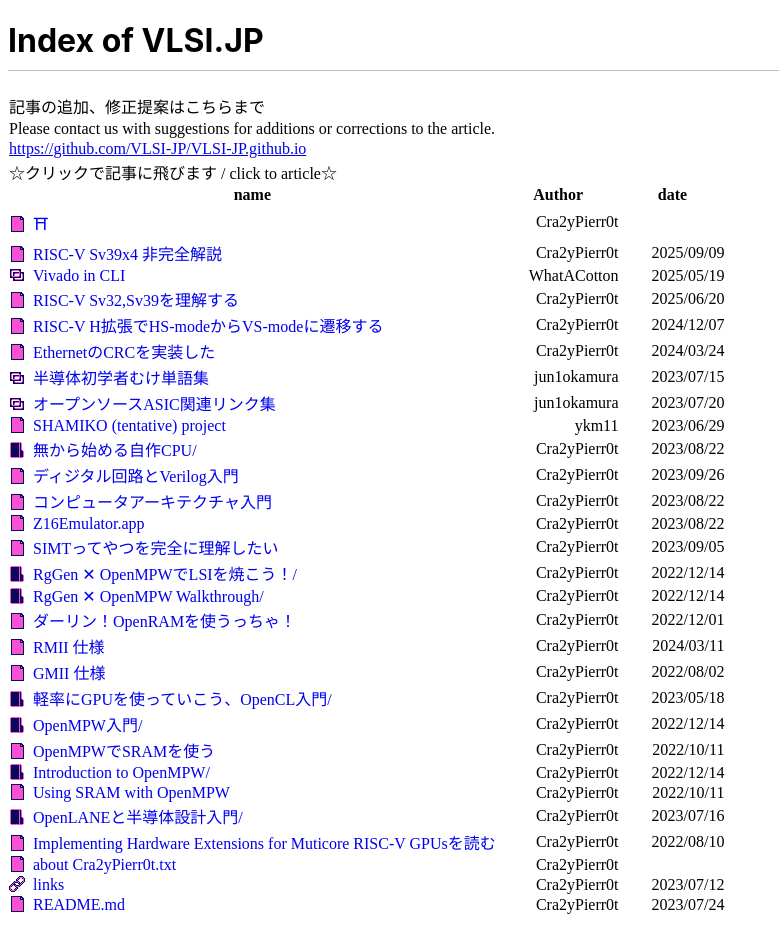
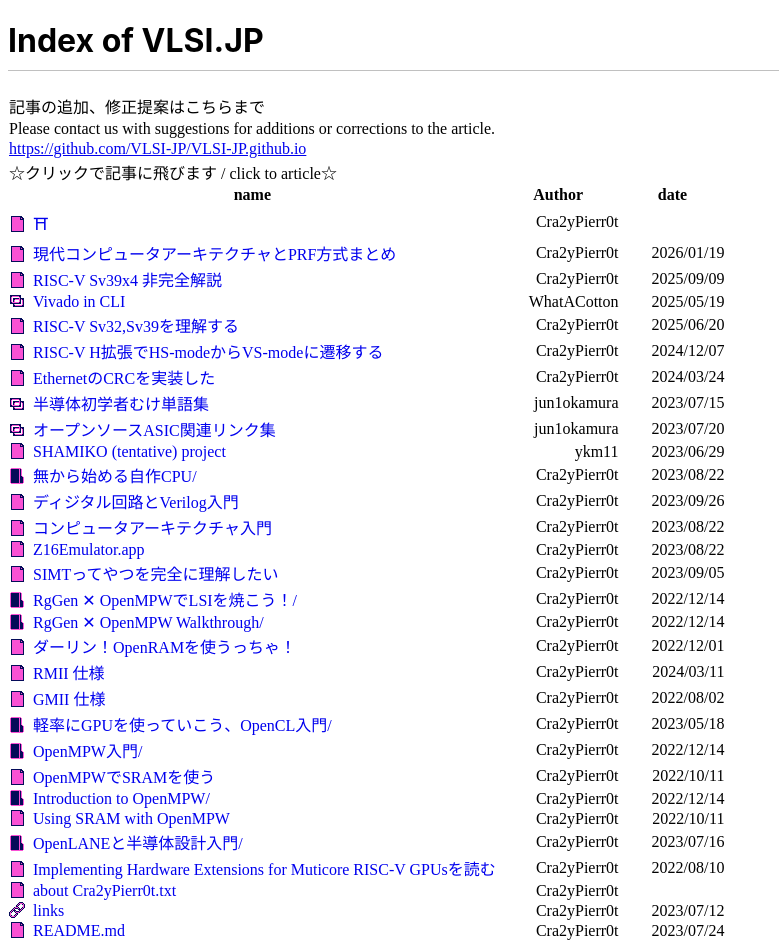
Before and after one commit to VLSI-JP/VLSI-JP.github.io, a Jekyll site: the page built from index.html, in a window 1280 px wide. Shown: the whole page, without its empty margins (0-779 px from the left). Built offline with Jekyll 4.4.1, drawn with Linux system fonts in a browser that asks for light colours; before the commit the page ends 923 px from its top, so only the background shows below that.

Commit message:
update index

```diff
--- a/_data/article_list.yml
+++ b/_data/article_list.yml
@@ -3,6 +3,12 @@
   author: Cra2yPierr0t
   date:
   link: Shrine.html
+
+- title: 現代コンピュータアーキテクチャとPRF方式まとめ
+  author: Cra2yPierr0t
+  date: 2026/01/19
+  link: PRF.html#%E7%8F%BE%E4%BB%A3%E3%82%B3%E3%83%B3%E3%83%94%E3%83%A5%E3%83%BC%E3%82%BF%E3%82%A2%E3%83%BC%E3%82%AD%E3%83%86%E3%82%AF%E3%83%81%E3%83%A3%E3%81%A8prf%E6%96%B9%E5%BC%8F%E3%81%BE%E3%81%A8%E3%82%81
+  icon: file
 
 - title: RISC-V Sv39x4 非完全解説
   author: Cra2yPierr0t
```
